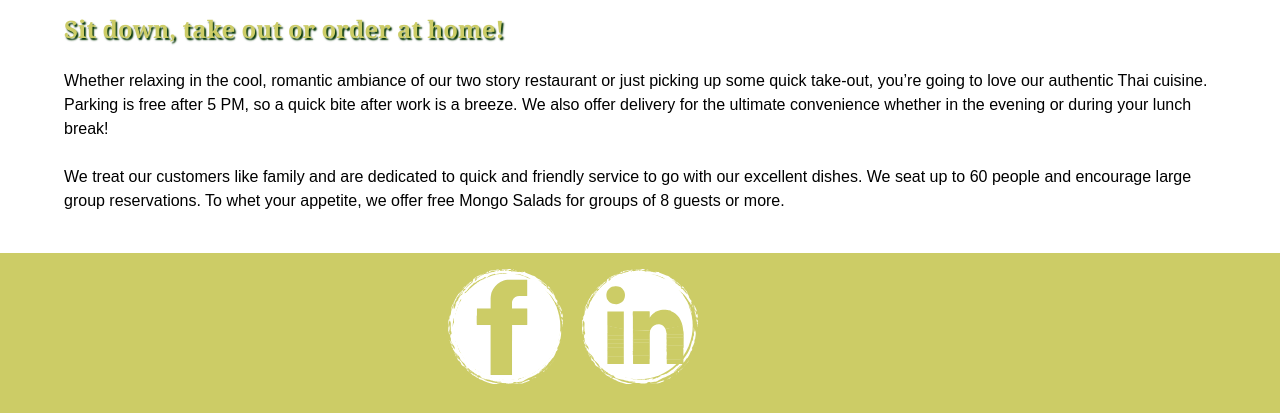
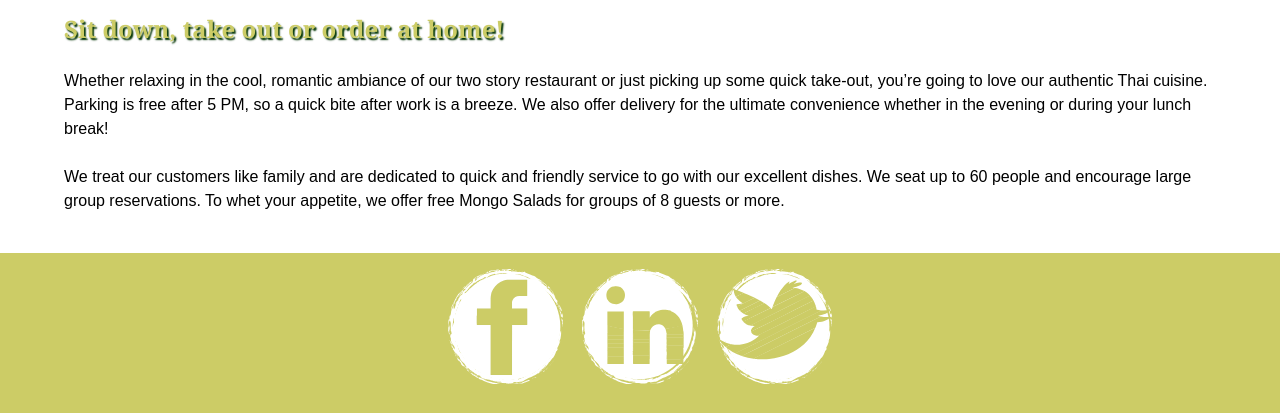
Before and after one commit to dingchangxu/assignment3, a plain HTML site: page about.html in a window 1280 px wide. Shown: the part 284-697 px from the top of the page. Drawn offline with Linux system fonts and the light colour scheme; a web font is replaced by a local one.

Commit message:
Images Folder Clean

```diff
--- a/about.html
+++ b/about.html
@@ -54,7 +54,7 @@
         <ul class="social">
             <li><a href="https://www.facebook.com/pages/Coriander-Thai-Cuisine/612644562128311" class="facebook"></a></li>
             <li><a href="http://www.linkedin.com/" class="linkedin"></a></li>
-            <!--<li><a href="https://twitter.com/" class="twitter"></a></li>-->
+            <li><a href="https://twitter.com/" class="twitter"></a></li>
         </ul>
 
         <a href="index.html">
```
Also changed, not shown: food.html (+1 -1 lines), images/24.jpg (deleted), images/3C956524227197E.png (deleted), images/A86FEF4A6C99260.png (deleted), images/ACA1737977B096E5.png (deleted), images/ACA1737977B096E6.png (deleted), images/bbq-chicken.jpg (deleted).
